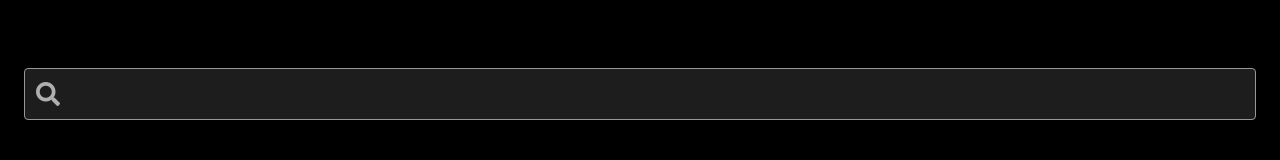
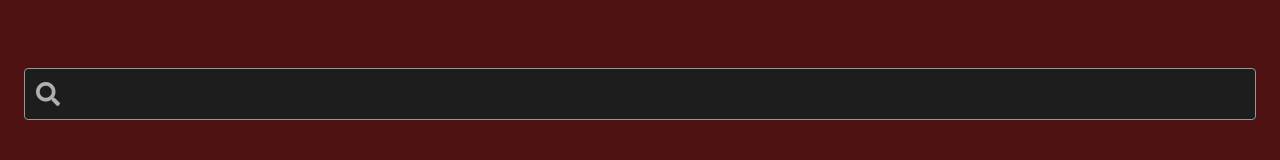
Before and after one commit to arbuzaicer/todo-cursor-practic, a website built with webpack: page src/index.html in a window 1280 px wide. Built offline with nearby package versions, Linux system fonts and the light colour scheme.

Commit message:
improve: added styles for main variables theme

```diff
--- a/src/styles/styles.scss
+++ b/src/styles/styles.scss
@@ -3,7 +3,7 @@
 $gray: gray;
 $secondary-text: #afafaf;
 $primary-text: #ffffff;
-$dark-primary: #000000;
+$dark-primary: #4e1111;
 $primary-blue: #809cff;
 $primray-danger: #ff8080;
 $component-bg: #1d1d1d;
```
